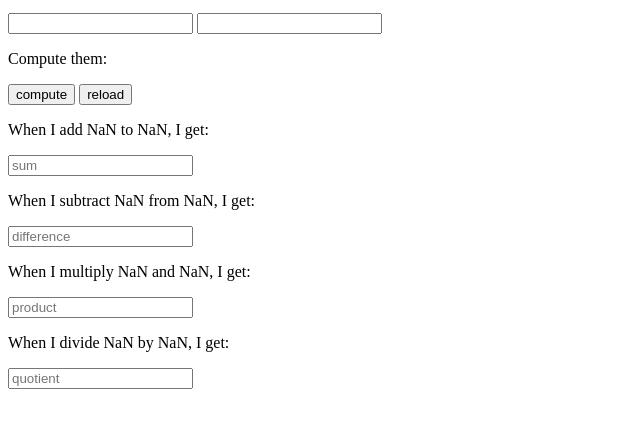
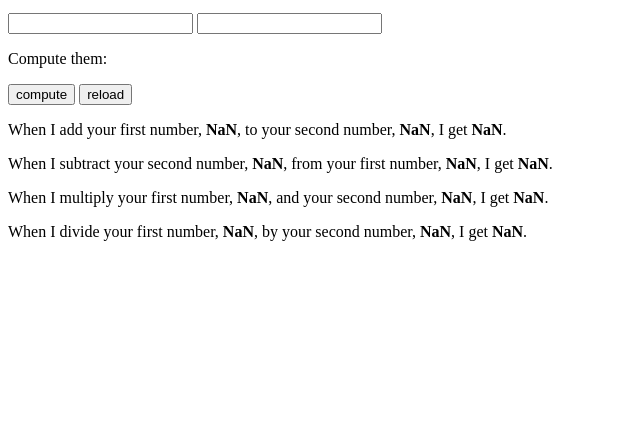
Before and after one commit to william-mathis/homework_calculator, a plain HTML site: page index.html in a window 1280 px wide. Both pictures are taken after a click on the button "compute". Shown: the part 101-528 px from the top of the page, without its empty margins (0-640 px from the left). Drawn offline with nearby package versions, Linux system fonts and the light colour scheme.

Commit message:
edited answer sentence structure

```diff
--- a/index.html
+++ b/index.html
@@ -46,14 +46,14 @@ Remember it has to be dynamic so if you change the value of the variables, the w
             <input type="button" id="reset" value="reload">
         </form>
         <div id="transparent">
-            <p>When I add <span class="a"> a </span> to <span class="b">b</span>, I get:</p>
-            <input type="number" id="sum" placeholder="sum">
-            <p>When I subtract <span class="b">b</span> from <span class="a">a</span>, I get:</p>
-            <input type="number" id="difference" placeholder="difference">
-            <p>When I multiply <span class="a">a</span> and <span class="b">b</span>, I get:</p>
-            <input type="number" id="product" placeholder="product">
-            <p>When I divide <span class="a">a</span> by <span class="b">b</span>, I get:</p>
-            <input type="number" id="quotient" placeholder="quotient">
+            <p>When I add your first number, <span class="a"> a </span>, to your second number, <span class="b">b</span>, I get <span id="z_add">z</span>.</p>
+            <!-- <input type="number" id="sum" placeholder="sum"> -->
+            <p>When I subtract your second number, <span class="b">b</span>, from your first number, <span class="a">a</span>, I get <span id="z_sub">z</span>.</p>
+            <!-- <input type="number" id="difference" placeholder="difference"> -->
+            <p>When I multiply your first number, <span class="a">a</span>, and your second number, <span class="b">b</span>, I get <span id="z_mult">z</span>.</p>
+            <!-- <input type="number" id="product" placeholder="product"> -->
+            <p>When I divide your first number, <span class="a">a</span>, by your second number, <span class="b">b</span>, I get <span id="z_div">z</span>.</p>
+            <!-- <input type="number" id="quotient" placeholder="quotient"> -->
         </div>
 
         <script src="https://ajax.googleapis.com/ajax/libs/jquery/1.10.2/jquery.min.js"></script>
--- a/main.css
+++ b/main.css
@@ -5,3 +5,7 @@
 #transparent.active {
     display: block;
 }
+
+span {
+    font-weight: bold;
+}
--- a/main.js
+++ b/main.js
@@ -18,6 +18,10 @@ $(document).ready(function () {
 
 		$(".a").text(a);
 		$(".b").text(b);
+		$("#z_add").text(add);
+		$("#z_sub").text(sub);
+		$("#z_mult").text(mult);
+		$("#z_div").text(divide);
 	})
 
 
```
Also changed, not shown: 1 other file.
